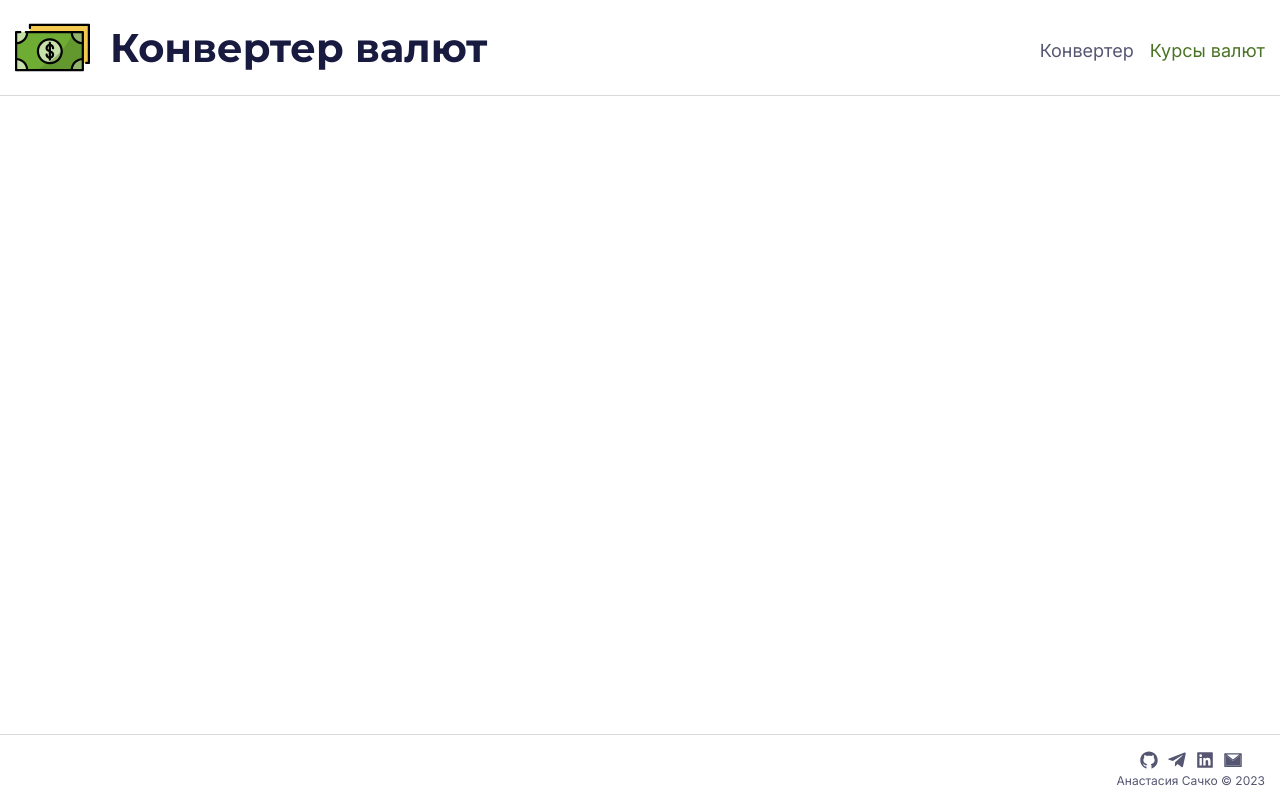
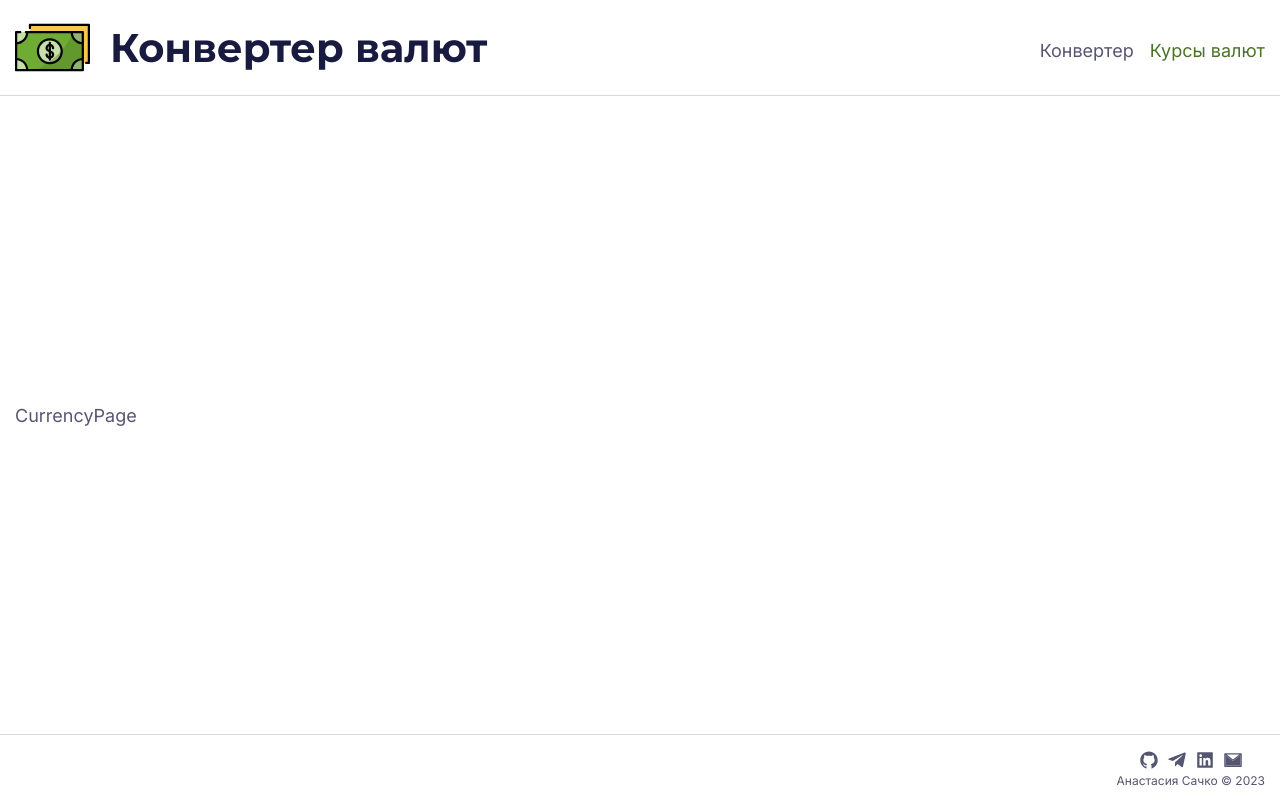
Before and after one commit to saachko/currency-exchange, a React (Vite) app: page /currency in a window 1280 px wide. Built offline with nearby package versions, Linux system fonts and the light colour scheme.

Commit message:
feat: add routing

```diff
--- a/src/App.tsx
+++ b/src/App.tsx
@@ -1,5 +1,8 @@
 import React, { useEffect } from 'react';
-import { useLocation, useNavigate } from 'react-router-dom';
+import { Route, Routes, useLocation, useNavigate } from 'react-router-dom';
+
+import ConverterPage from 'pages/ConverterPage';
+import CurrencyPage from 'pages/CurrencyPage';
 
 import Footer from 'components/Footer/Footer';
 import Header from 'components/Header/Header';
@@ -18,6 +21,10 @@ function App() {
   return (
     <>
       <Header />
+      <Routes>
+        <Route index path="converter" element={<ConverterPage />} />
+        <Route path="currency" element={<CurrencyPage />} />
+      </Routes>
       <Footer />
     </>
   );
--- /dev/null
+++ b/src/pages/ConverterPage.tsx
@@ -0,0 +1,7 @@
+import React, { memo } from 'react';
+
+function ConverterPage() {
+  return <main>ConverterPage</main>;
+}
+
+export default memo(ConverterPage);
--- a/src/pages/CurrencyPage.tsx
+++ b/src/pages/CurrencyPage.tsx
@@ -1,7 +1,7 @@
-import React from 'react';
+import React, { memo } from 'react';
 
 function CurrencyPage() {
-  return <div>CurrencyPage</div>;
+  return <main>CurrencyPage</main>;
 }
 
-export default CurrencyPage;
+export default memo(CurrencyPage);
```
Also changed, not shown: src/pages/СonverterPage.tsx (deleted, +0 -7 lines).
